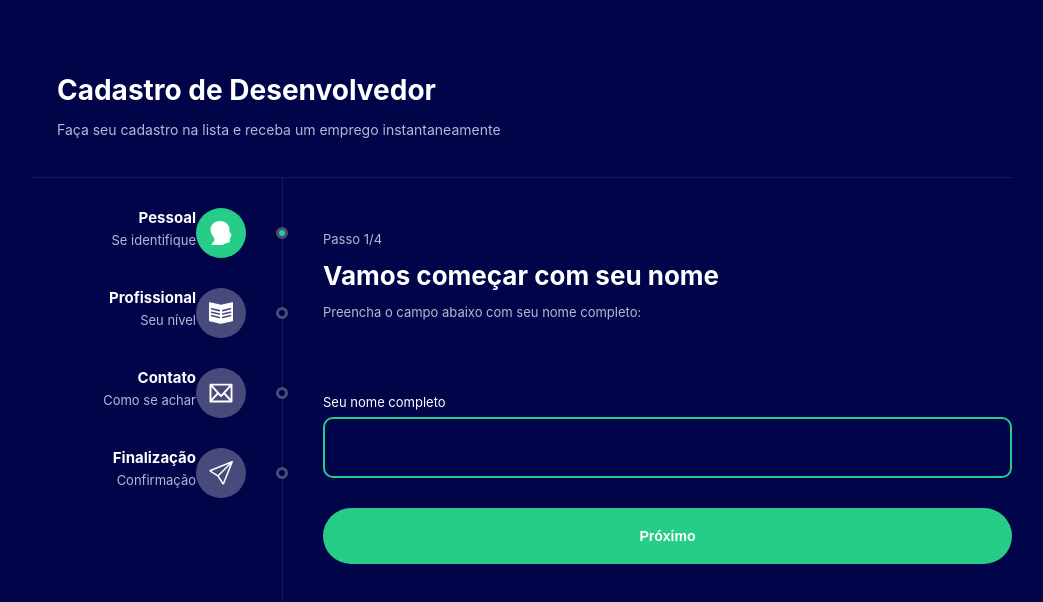
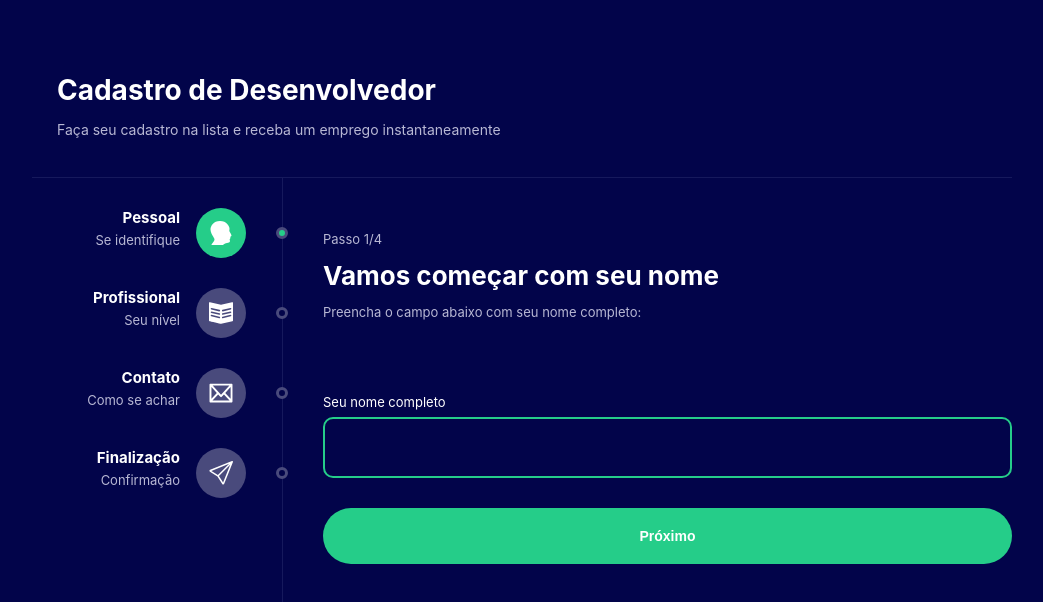
Before and after one commit to fdfborges/formulariomultsetpmodel, a React (Create React App) app: page / in a window 1280 px wide. Shown: the top 602 px of the page, without its empty margins (118-1161 px from the left). Built offline with nearby package versions, Linux system fonts and the light colour scheme.

Commit message:
Finalizando projeto alterações css

```diff
--- a/src/components/SidebarItem/index.tsx
+++ b/src/components/SidebarItem/index.tsx
@@ -1,5 +1,6 @@
 import * as C from './styles';
 import { Link } from "react-router-dom"
+
 
 import { ReactComponent as ProfileIcon } from '../../Svgs/profile.svg';
 import { ReactComponent as BookIcon } from '../../Svgs/book.svg';
@@ -13,6 +14,7 @@ type Props = {
     path: string;
     active: boolean;
 }
+
 
 export const SidebarItem = ({ title, description, icon, path, active }: Props) => {
     return (
--- a/src/components/SidebarItem/styles.ts
+++ b/src/components/SidebarItem/styles.ts
@@ -7,6 +7,7 @@ export const Container = styled.div`
 
         @media (max-width: 768px){
             display: flex;
+
             flex: 1;
             height: 100%
             align-items: center;
@@ -33,6 +34,8 @@ export const Info = styled.div`
     flex: 1;
     width: 100%
 
+
+
 `;
 
 export const Title = styled.div`
@@ -41,6 +44,7 @@ export const Title = styled.div`
     margin-bottom: 5px;
     font-size: 15px;
     color: #FFF;
+    margin-right: 1rem;
 
     @media (max-width: 768px){
         width: 100%;
@@ -48,6 +52,7 @@ export const Title = styled.div`
         align-items: center;
         justify-content: center;
         text-align: center;
+        margin-right: 0rem;
 
     }
 `;
@@ -57,13 +62,14 @@ export const Description = styled.div`
     font-size: 13px;
     color: #B8B8D4;
     margin-bottom: 0.6rem;
+    margin-right: 1rem;
 
     @media (max-width: 768px){
         display: flex;
         align-items: center;
         justify-content: center;
         text-align: center;
-
+        margin-right: 0rem;
     }
 
 `;
```
Also changed, not shown: public/assetsInterno/Tela Inicial Formulário.png (renamed from public/assetsInterno/TelaInicialFormulario.png), public/assetsInterno/TelaInicialFormulárioResponsiva.png (renamed from public/assetsInterno/TelaInicialFormularioResponsiva.png).
